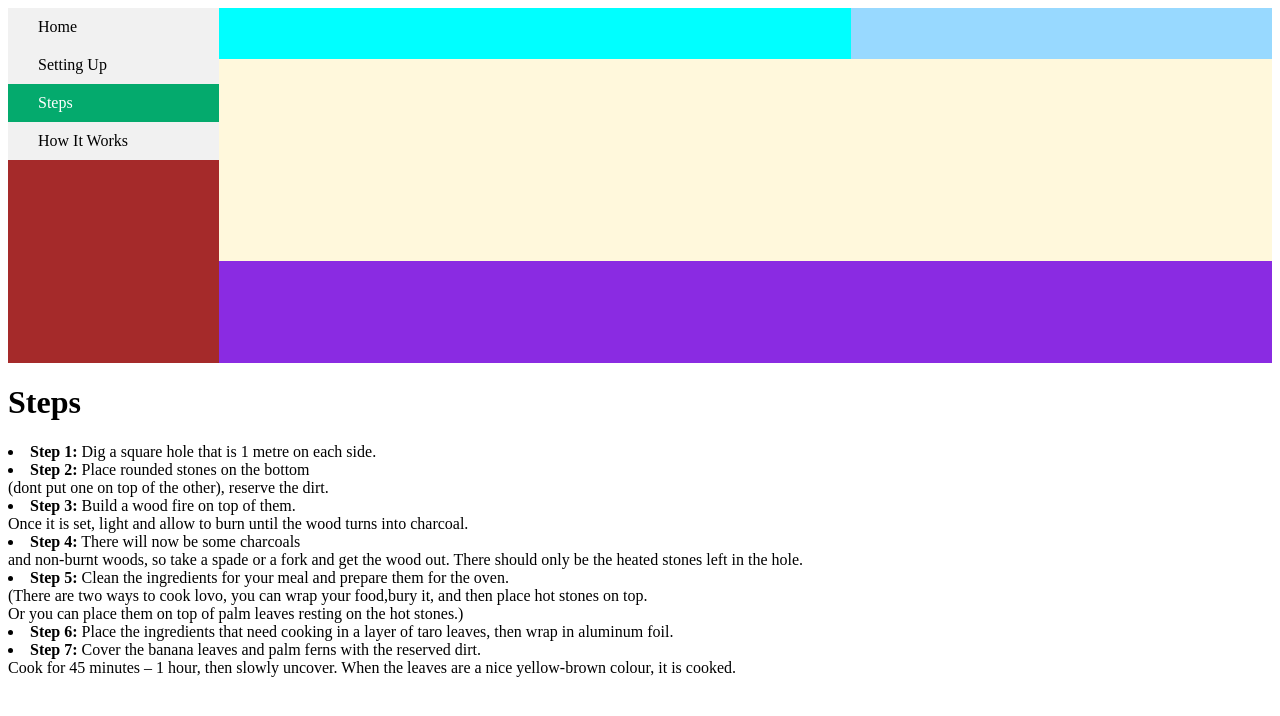
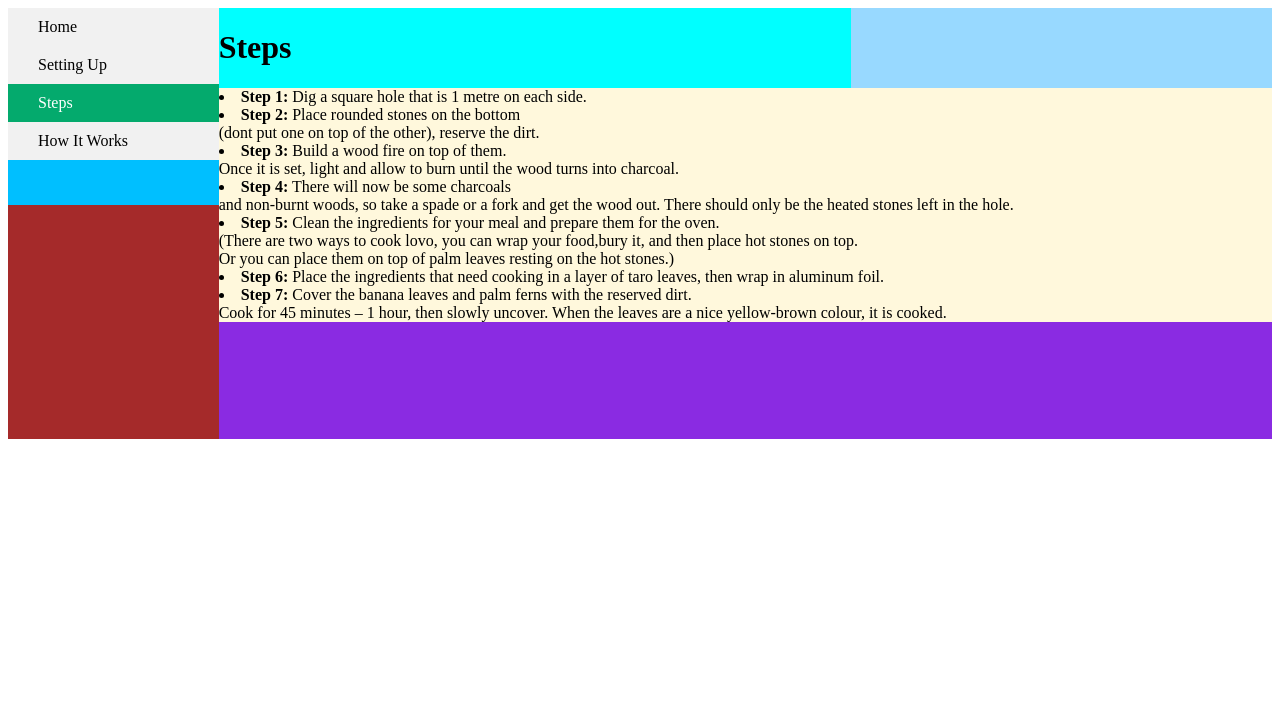
Before and after one commit to jchandd/how-to-do-website, a plain HTML site: page Steps.html in a window 1280 px wide. Drawn offline with Linux system fonts and the light colour scheme.

Commit message:
Did Work

```diff
--- a/Steps.html
+++ b/Steps.html
@@ -9,9 +9,10 @@
 <body>
 <div class="container">
   <div class="logo">
-
+    <left><h1>Steps</h1></left>
   </div>
 <div class="navigation">
+
   <ul>
     <li><a href="index.html">Home</a></li>
     <li><a href="Setting up.html">Setting Up</a></li>
@@ -20,27 +21,24 @@
   </ul>
 </div>
 <div class="header">
-
 </div>
 <div class="sidebar">
 
 </div>
 <div class="bodyarea">
-
+  <left><li><strong>Step 1:</strong> Dig a square hole that is 1 metre on each side. </li></left>
+  <left><li><strong>Step 2:</strong> Place rounded stones on the bottom <br>(dont put one on top of the other), reserve the dirt. </li></left>
+  <left><li><strong>Step 3:</strong> Build a wood fire on top of them.<br> Once it is set, light and allow to burn until the wood turns into charcoal.</li></left>
+  <left><li><strong>Step 4:</strong> There will now be some charcoals <br>and non-burnt woods, so take a spade or a fork and get the wood out. There should only be the heated stones left in the hole.</li></left>
+  <left><li><strong>Step 5:</strong>  Clean the ingredients for your meal and prepare them for the oven.<br>
+      (There are two ways to cook lovo, you can wrap your food,bury it, and then place hot stones on top.<br> Or you can place them on top of palm leaves resting on the hot stones.)</li></left>
+  <left><li><strong>Step 6:</strong>  Place the ingredients that need cooking in a layer of taro leaves, then wrap in aluminum foil.</li></left>
+  <left><li><strong>Step 7:</strong> Cover the banana leaves and palm ferns with the reserved dirt.<br> Cook for 45 minutes ­­­­– 1 hour, then slowly uncover. When the leaves are a nice yellow-brown colour, it is cooked.</li></left>
 </div>
 <div class="footer">
 
 </div>
 
 </div>
-<left><h1>Steps</h1></left>
-<left><li><strong>Step 1:</strong> Dig a square hole that is 1 metre on each side. </li></left>
-<left><li><strong>Step 2:</strong> Place rounded stones on the bottom <br>(dont put one on top of the other), reserve the dirt. </li></left>
-<left><li><strong>Step 3:</strong> Build a wood fire on top of them.<br> Once it is set, light and allow to burn until the wood turns into charcoal.</li></left>
-<left><li><strong>Step 4:</strong> There will now be some charcoals <br>and non-burnt woods, so take a spade or a fork and get the wood out. There should only be the heated stones left in the hole.</li></left>
-<left><li><strong>Step 5:</strong>  Clean the ingredients for your meal and prepare them for the oven.<br>
-    (There are two ways to cook lovo, you can wrap your food,bury it, and then place hot stones on top.<br> Or you can place them on top of palm leaves resting on the hot stones.)</li></left>
-<left><li><strong>Step 6:</strong>  Place the ingredients that need cooking in a layer of taro leaves, then wrap in aluminum foil.</li></left>
-<left><li><strong>Step 7:</strong> Cover the banana leaves and palm ferns with the reserved dirt.<br> Cook for 45 minutes ­­­­– 1 hour, then slowly uncover. When the leaves are a nice yellow-brown colour, it is cooked.</li></left>
 </body>
 </html>
```
Also changed, not shown: How It Works.html (+1 -1 lines), Setting up.html (+5 -1 lines).
